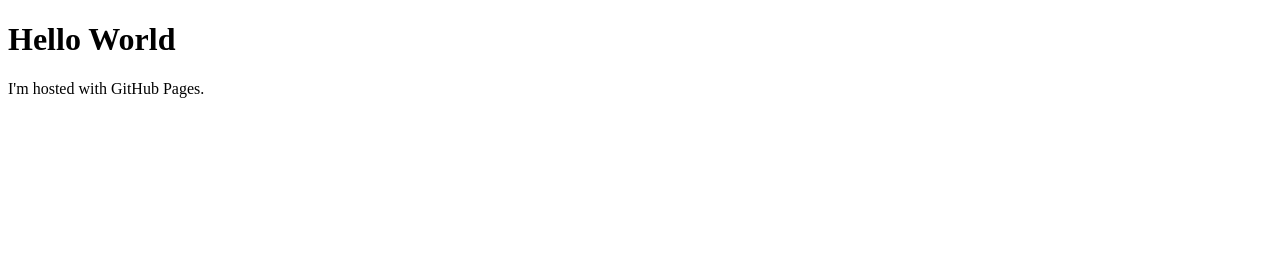
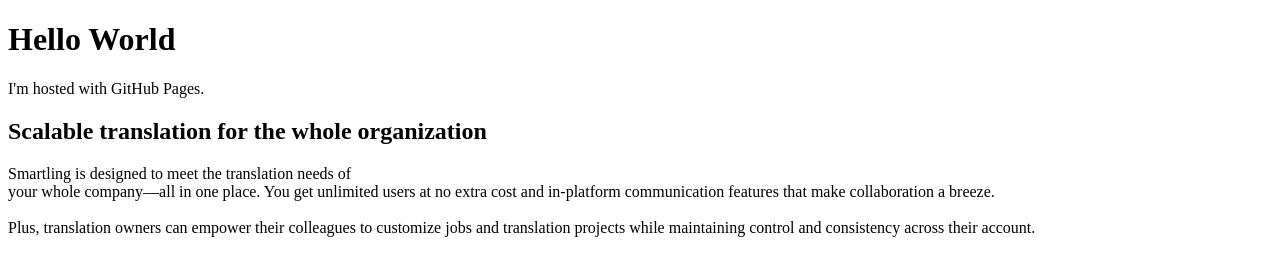
Before and after one commit to skampshoff-smartling/skampshoff-smartling.github.io, a plain HTML site: page index.html in a window 1280 px wide. Drawn offline with Linux system fonts and the light colour scheme.

Commit message:
Update index.html

```diff
--- a/index.html
+++ b/index.html
@@ -1,7 +1,13 @@
 <!DOCTYPE html>
 <html>
-<body>
-<h1>Hello World</h1>
-<p>I'm hosted with GitHub Pages.</p>
-</body>
+   <body>
+      <h1>Hello World</h1>
+      <p>I'm hosted with GitHub Pages.</p>
+      <div class="left">
+         <h2 class="small-size">Scalable translation for the whole organization</h2>
+         <div class="content">
+            <p><span style="color: #000000;">Smartling is designed to meet the translation needs of</span><br><span style="color: #000000;">your whole company—all in one place. You get unlimited users at no extra cost and in-platform communication features that make collaboration a breeze.</span><br><br><span style="color: #000000;">Plus, translation owners can empower their colleagues to customize jobs and translation projects while maintaining control and consistency across their account.</span></p>
+         </div>
+      </div>
+   </body>
 </html>
```
